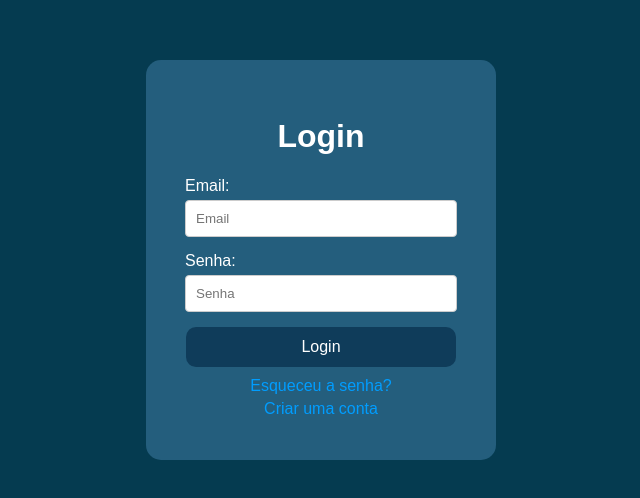
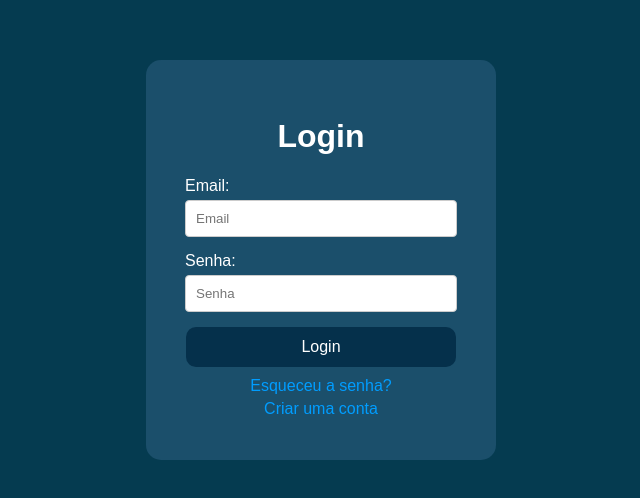
Before and after one commit to hpe-palermo/planejamento-de-aulas, a React (Vite) app in the folder reactAPP/: page / in a window 1280 px wide. Shown: the part 140-638 px from the top of the page, without its empty margins (319-959 px from the left). Built offline with nearby package versions, Linux system fonts and the light colour scheme.

Commit message:
Add files via upload

```diff
--- a/reactAPP/src/Pages/Login.tsx
+++ b/reactAPP/src/Pages/Login.tsx
@@ -29,7 +29,7 @@ const Form = styled.form`
   align-items: center;
   height: 50vh;
   width: 350px;
-  background-color: #245e7d;
+  background-color: #1b4f6b;
   border-radius: 15px;
 `;
 
@@ -61,7 +61,7 @@ const Input = styled.input`
 
 // button login
 const Button = styled.button`
-  background: #0f3c5a;
+  background: #05304b;
   width: 270px;
   border: none;
   color: white;
@@ -72,7 +72,7 @@ const Button = styled.button`
   border-radius: 10px;
 
   &:hover {
-    background: #0066CC;
+    background: #17425d;
   }
 `;
 
```
